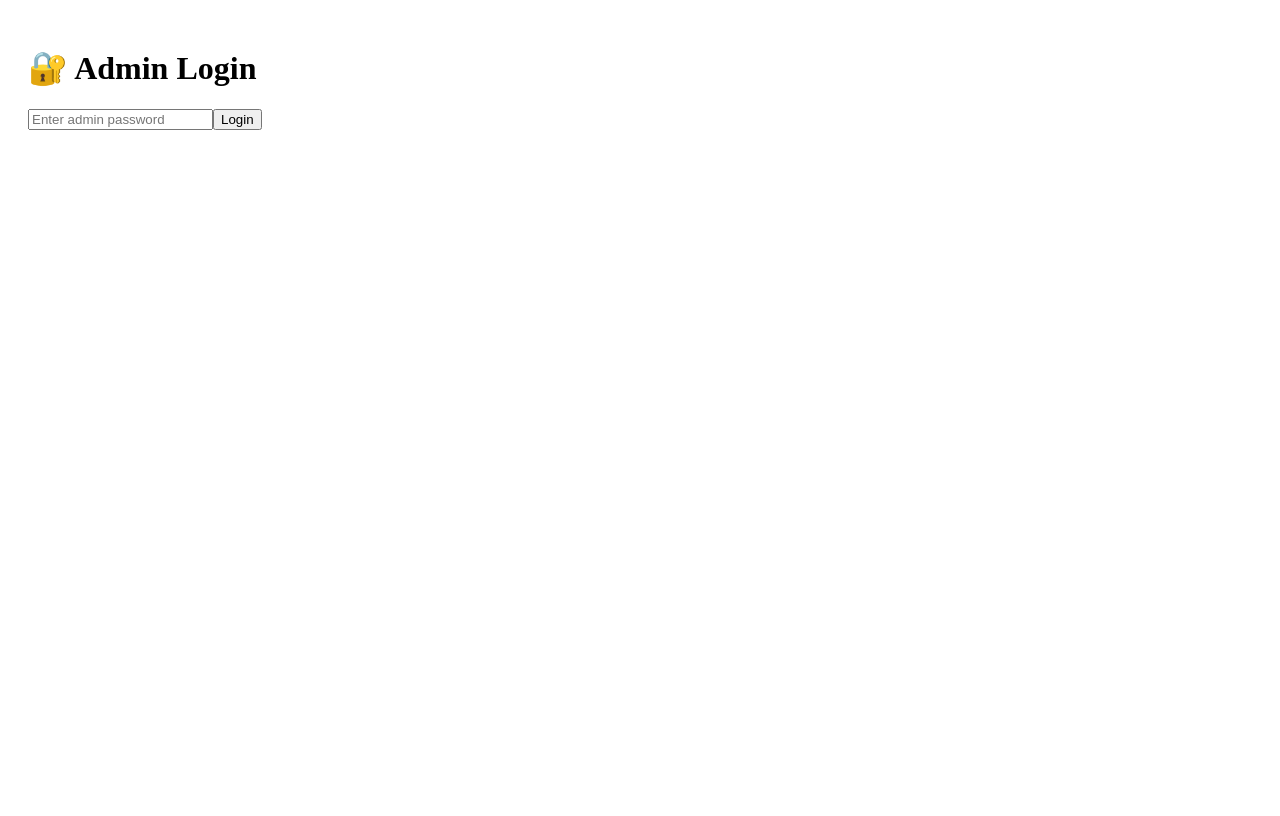
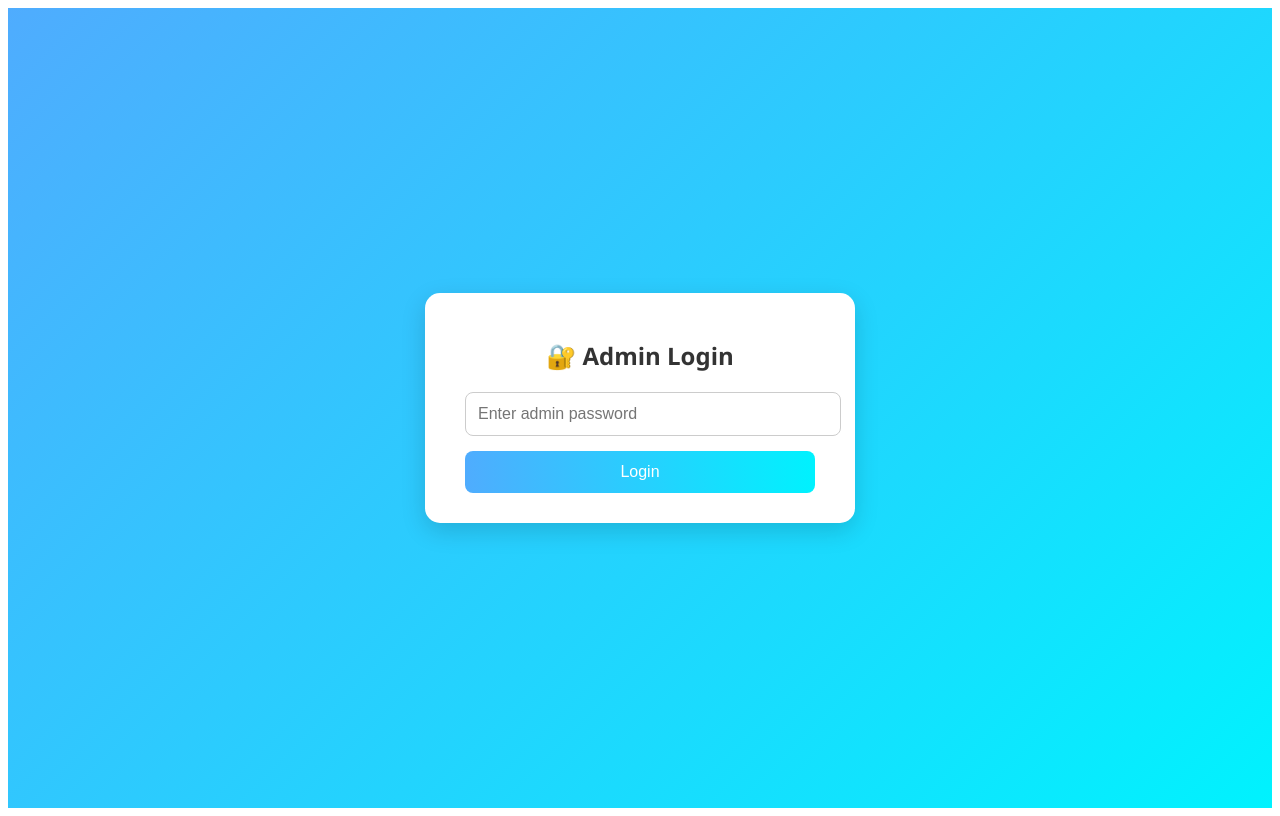
Before and after one commit to prempandey123/quiz-competition, a Next.js app: page /admin in a window 1280 px wide. Built offline with nearby package versions, Linux system fonts and the light colour scheme.

Commit message:
My Next Commit4

```diff
--- a/src/components/AdminLogin.js
+++ b/src/components/AdminLogin.js
@@ -6,23 +6,79 @@ export default function AdminLogin() {
   const router = useRouter();
 
   const handleLogin = () => {
-    if (password === "admin123") {
+    if (password.trim() === "admin123") {
       router.push("/results");
     } else {
-      alert("Galat password");
+      alert("❌ Galat password!");
     }
   };
 
+  const handleKeyPress = (e) => {
+    if (e.key === "Enter") handleLogin();
+  };
+
   return (
-    <div style={{ padding: "20px" }}>
-      <h1>🔐 Admin Login</h1>
+    <div style={styles.container}>
+      <div style={styles.card}>
+        <h1 style={styles.heading}>🔐 Admin Login</h1>
         <input
           type="password"
           placeholder="Enter admin password"
           value={password}
           onChange={(e) => setPassword(e.target.value)}
+          onKeyDown={handleKeyPress}
+          style={styles.input}
         />
-      <button onClick={handleLogin}>Login</button>
+        <button onClick={handleLogin} style={styles.button}>
+          Login
+        </button>
+      </div>
     </div>
   );
 }
+
+const styles = {
+  container: {
+    minHeight: "100vh",
+    background: "linear-gradient(135deg, #4facfe 0%, #00f2fe 100%)",
+    display: "flex",
+    alignItems: "center",
+    justifyContent: "center",
+    fontFamily: "'Segoe UI', Tahoma, Geneva, Verdana, sans-serif",
+  },
+  card: {
+    background: "#fff",
+    padding: "30px 40px",
+    borderRadius: "15px",
+    boxShadow: "0 8px 25px rgba(0,0,0,0.15)",
+    textAlign: "center",
+    width: "100%",
+    maxWidth: "350px",
+  },
+  heading: {
+    marginBottom: "20px",
+    fontSize: "24px",
+    color: "#333",
+  },
+  input: {
+    width: "100%",
+    padding: "12px",
+    marginBottom: "15px",
+    borderRadius: "8px",
+    border: "1px solid #ccc",
+    fontSize: "16px",
+    outline: "none",
+    transition: "border-color 0.3s ease",
+  },
+  button: {
+    width: "100%",
+    padding: "12px",
+    background: "linear-gradient(90deg, #4facfe, #00f2fe)",
+    color: "#fff",
+    border: "none",
+    borderRadius: "8px",
+    fontSize: "16px",
+    cursor: "pointer",
+    transition: "background 0.3s ease",
+  },
+};
```
Also changed, not shown: src/components/QuizPage.js (+15 -4 lines), src/components/Results.js (+51 -3 lines). Lines whose indentation alone changed are shown as unchanged.
